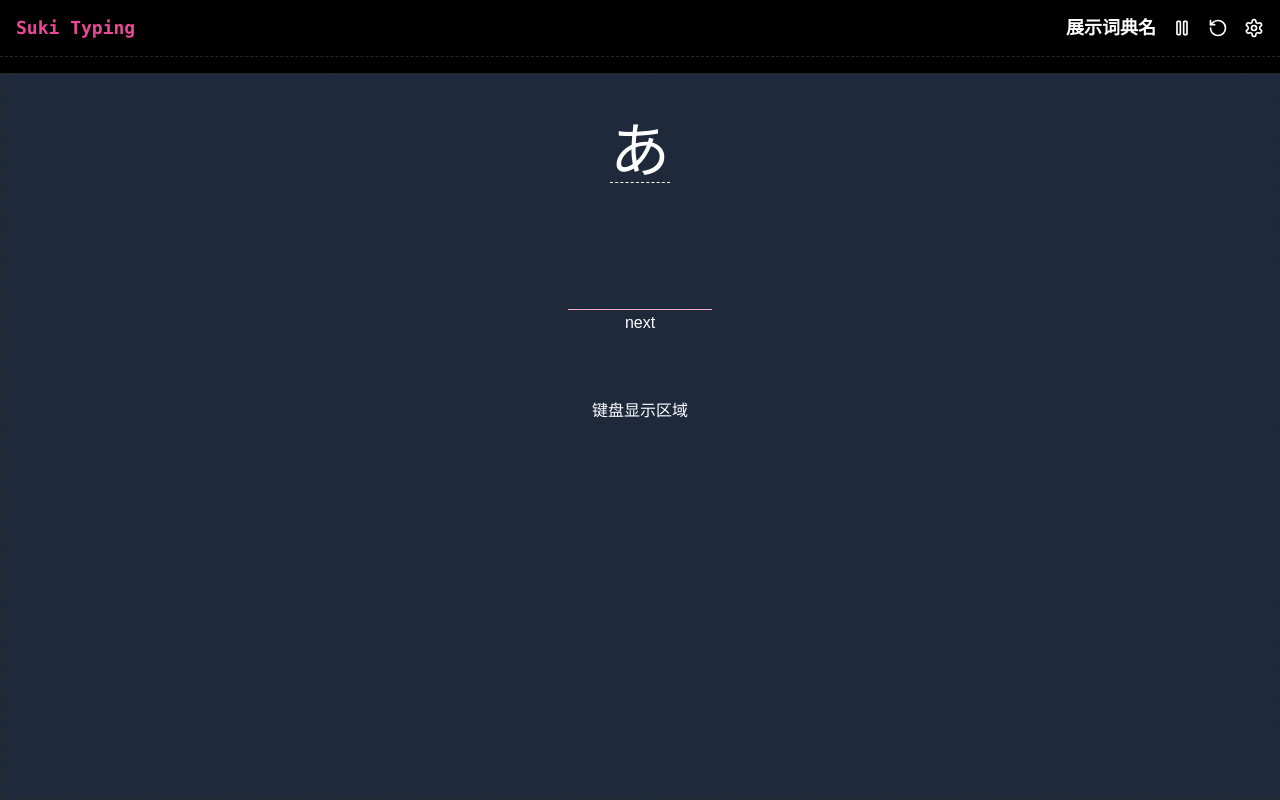
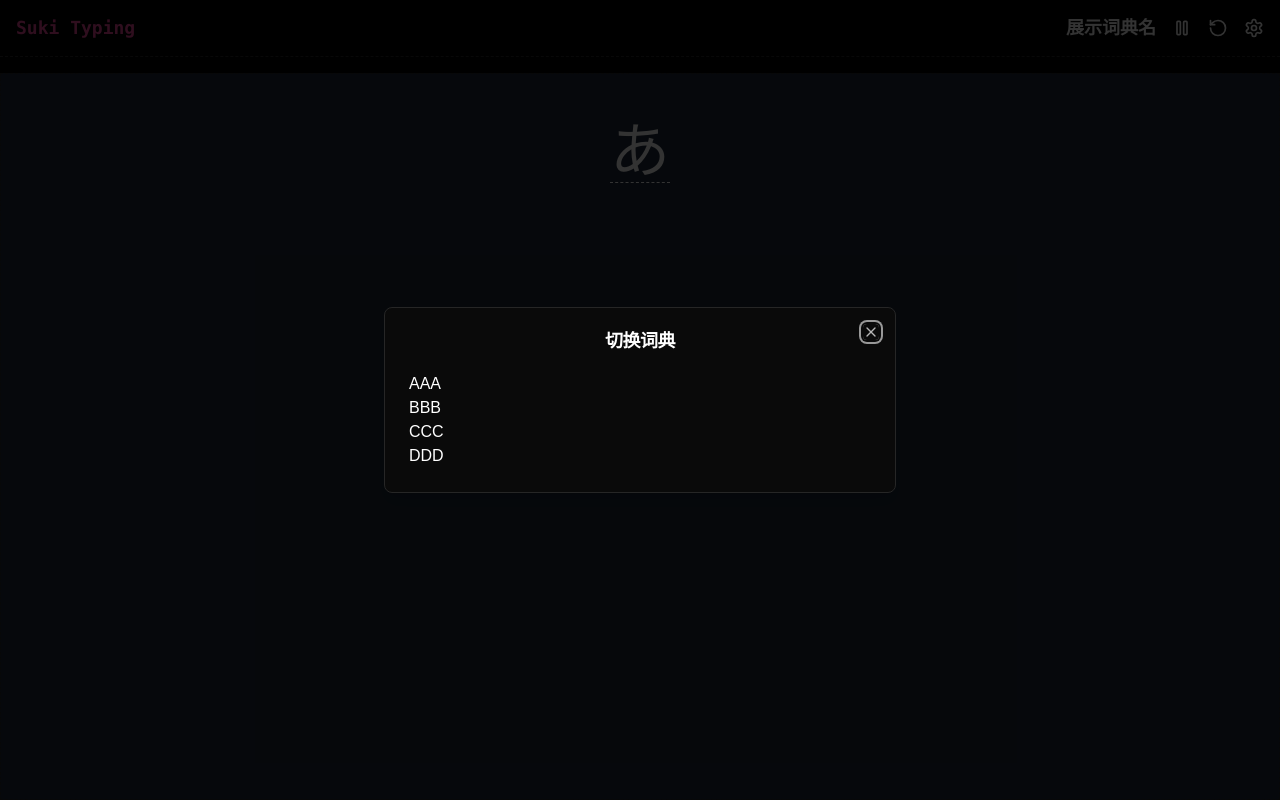
Before and after one commit to NeilYeTAT/suki-typing, a Next.js app: page / in a window 1280 px wide. Both pictures are taken after a click on the button "展示词典名". Built offline with nearby package versions, Linux system fonts and the light colour scheme; a small style sheet from the web is missing.

Commit message:
feat: complete basic toggle dictionary modal

```diff
--- a/package.json
+++ b/package.json
@@ -9,6 +9,7 @@
     "lint": "next lint"
   },
   "dependencies": {
+    "@radix-ui/react-dialog": "^1.1.6",
     "@radix-ui/react-menubar": "^1.1.6",
     "@radix-ui/react-tooltip": "^1.1.8",
     "axios": "^1.7.9",
@@ -22,7 +23,8 @@
     "react": "^19.0.0",
     "react-dom": "^19.0.0",
     "tailwind-merge": "^3.0.1",
-    "tailwindcss-animate": "^1.0.7"
+    "tailwindcss-animate": "^1.0.7",
+    "zustand": "^5.0.3"
   },
   "devDependencies": {
     "@eslint/eslintrc": "^3",
--- a/src/app/layout.tsx
+++ b/src/app/layout.tsx
@@ -1,6 +1,7 @@
 import type { Metadata } from 'next'
 import './globals.css'
 import { ThemeProvider } from '@/provider/theme-provider'
+import ModalProvider from '@/provider/modal-provider'
 
 export const metadata: Metadata = {
   title: 'Create Next App',
@@ -23,6 +24,7 @@
       <body className={`antialiased bg-black text-white font-wenkai`}>
         <ThemeProvider attribute="class" defaultTheme="dark">
           {children}
+          <ModalProvider />
         </ThemeProvider>
       </body>
     </html>
--- a/src/components/layout/header/internal/home-menu-card.tsx
+++ b/src/components/layout/header/internal/home-menu-card.tsx
@@ -1,18 +1,25 @@
+'use client'
+
 import {
   Tooltip,
   TooltipContent,
   TooltipProvider,
   TooltipTrigger,
 } from '@/components/ui/tooltip'
+import { useModalStore } from '@/hooks/use-modal-store'
 import { Pause, RotateCcw, Settings } from 'lucide-react'
 
 // TODO: 先不考虑复用, 样式暂无~
 const HomeMenuCard = () => {
+  const onOpen = useModalStore(state => state.onOpen)
+
   return (
     <menu className="flex gap-4 font-semibold text-lg">
       <TooltipProvider skipDelayDuration={1000}>
         <Tooltip>
-          <TooltipTrigger>展示词典名</TooltipTrigger>
+          <TooltipTrigger onClick={() => onOpen('create-dictionary')}>
+            展示词典名
+          </TooltipTrigger>
           <TooltipContent>
             <p>切换词典</p>
           </TooltipContent>
--- /dev/null
+++ b/src/components/ui/dialog.tsx
@@ -0,0 +1,122 @@
+"use client"
+
+import * as React from "react"
+import * as DialogPrimitive from "@radix-ui/react-dialog"
+import { X } from "lucide-react"
+
+import { cn } from "@/lib/utils"
+
+const Dialog = DialogPrimitive.Root
+
+const DialogTrigger = DialogPrimitive.Trigger
+
+const DialogPortal = DialogPrimitive.Portal
+
+const DialogClose = DialogPrimitive.Close
+
+const DialogOverlay = React.forwardRef<
+  React.ElementRef<typeof DialogPrimitive.Overlay>,
+  React.ComponentPropsWithoutRef<typeof DialogPrimitive.Overlay>
+>(({ className, ...props }, ref) => (
+  <DialogPrimitive.Overlay
+    ref={ref}
+    className={cn(
+      "fixed inset-0 z-50 bg-black/80  data-[state=open]:animate-in data-[state=closed]:animate-out data-[state=closed]:fade-out-0 data-[state=open]:fade-in-0",
+      className
+    )}
+    {...props}
+  />
+))
+DialogOverlay.displayName = DialogPrimitive.Overlay.displayName
+
+const DialogContent = React.forwardRef<
+  React.ElementRef<typeof DialogPrimitive.Content>,
+  React.ComponentPropsWithoutRef<typeof DialogPrimitive.Content>
+>(({ className, children, ...props }, ref) => (
+  <DialogPortal>
+    <DialogOverlay />
+    <DialogPrimitive.Content
+      ref={ref}
+      className={cn(
+        "fixed left-[50%] top-[50%] z-50 grid w-[512px] max-w-5xl translate-x-[-50%] translate-y-[-50%] gap-4 border bg-background p-6 shadow-lg duration-200 data-[state=open]:animate-in data-[state=closed]:animate-out data-[state=closed]:fade-out-0 data-[state=open]:fade-in-0 data-[state=closed]:zoom-out-95 data-[state=open]:zoom-in-95 data-[state=closed]:slide-out-to-left-1/2 data-[state=closed]:slide-out-to-top-[48%] data-[state=open]:slide-in-from-left-1/2 data-[state=open]:slide-in-from-top-[48%] sm:rounded-lg",
+        className
+      )}
+      {...props}
+    >
+      {children}
+      <DialogPrimitive.Close className="absolute right-4 top-4 rounded-sm opacity-70 ring-offset-background transition-opacity hover:opacity-100 focus:outline-none focus:ring-2 focus:ring-ring focus:ring-offset-2 disabled:pointer-events-none data-[state=open]:bg-accent data-[state=open]:text-muted-foreground">
+        <X className="h-4 w-4" />
+        <span className="sr-only">Close</span>
+      </DialogPrimitive.Close>
+    </DialogPrimitive.Content>
+  </DialogPortal>
+))
+DialogContent.displayName = DialogPrimitive.Content.displayName
+
+const DialogHeader = ({
+  className,
+  ...props
+}: React.HTMLAttributes<HTMLDivElement>) => (
+  <div
+    className={cn(
+      "flex flex-col space-y-1.5 text-center sm:text-left",
+      className
+    )}
+    {...props}
+  />
+)
+DialogHeader.displayName = "DialogHeader"
+
+const DialogFooter = ({
+  className,
+  ...props
+}: React.HTMLAttributes<HTMLDivElement>) => (
+  <div
+    className={cn(
+      "flex flex-col-reverse sm:flex-row sm:justify-end sm:space-x-2",
+      className
+    )}
+    {...props}
+  />
+)
+DialogFooter.displayName = "DialogFooter"
+
+const DialogTitle = React.forwardRef<
+  React.ElementRef<typeof DialogPrimitive.Title>,
+  React.ComponentPropsWithoutRef<typeof DialogPrimitive.Title>
+>(({ className, ...props }, ref) => (
+  <DialogPrimitive.Title
+    ref={ref}
+    className={cn(
+      "text-lg font-semibold leading-none tracking-tight",
+      className
+    )}
+    {...props}
+  />
+))
+DialogTitle.displayName = DialogPrimitive.Title.displayName
+
+const DialogDescription = React.forwardRef<
+  React.ElementRef<typeof DialogPrimitive.Description>,
+  React.ComponentPropsWithoutRef<typeof DialogPrimitive.Description>
+>(({ className, ...props }, ref) => (
+  <DialogPrimitive.Description
+    ref={ref}
+    className={cn("text-sm text-muted-foreground", className)}
+    {...props}
+  />
+))
+DialogDescription.displayName = DialogPrimitive.Description.displayName
+
+export {
+  Dialog,
+  DialogPortal,
+  DialogOverlay,
+  DialogTrigger,
+  DialogClose,
+  DialogContent,
+  DialogHeader,
+  DialogFooter,
+  DialogTitle,
+  DialogDescription,
+}
--- /dev/null
+++ b/src/hooks/use-modal-store.ts
@@ -0,0 +1,33 @@
+import { create } from 'zustand'
+
+type IModalType = 'create-dictionary'
+
+interface IModalStore {
+  isOpen: boolean
+  modalName: IModalType | null
+  onOpen: (type: IModalType, modalData?: IModalData) => void
+  onClose: () => void
+  modalData?: IModalData
+}
+
+interface IModalData {
+  dictionaryName: string
+}
+
+export const useModalStore = create<IModalStore>()(set => ({
+  isOpen: false,
+  modalName: null,
+  modalData: undefined,
+
+  onOpen: (modalName, modalData) =>
+    set({
+      isOpen: true,
+      modalName,
+      modalData,
+    }),
+  onClose: () =>
+    set({
+      isOpen: false,
+      modalName: null,
+    }),
+}))
--- /dev/null
+++ b/src/modal/components/create-dictionary-modal/toggle-dictionary-card.tsx
@@ -0,0 +1,13 @@
+const ToggleDictionaryCard = () => {
+  return (
+    <main>
+      {/* 点击后切换词典 */}
+      <p>AAA</p>
+      <p>BBB</p>
+      <p>CCC</p>
+      <p>DDD</p>
+    </main>
+  )
+}
+
+export default ToggleDictionaryCard
--- /dev/null
+++ b/src/modal/create-dictionary-modal.tsx
@@ -0,0 +1,36 @@
+'use client'
+
+import {
+  Dialog,
+  DialogContent,
+  DialogDescription,
+  DialogHeader,
+  DialogTitle,
+} from '@/components/ui/dialog'
+import { useModalStore } from '@/hooks/use-modal-store'
+import ToggleDictionaryCard from './components/create-dictionary-modal/toggle-dictionary-card'
+
+const DictionaryModal = () => {
+  const isOpen = useModalStore(state => state.isOpen)
+  const onClose = useModalStore(state => state.onClose)
+  const modalName = useModalStore(state => state.modalName)
+
+  const isModalOpen = isOpen && modalName === 'create-dictionary'
+
+  return (
+    <>
+      <Dialog open={isModalOpen} onOpenChange={onClose}>
+        <DialogContent className="min-w-96">
+          <DialogHeader>
+            <DialogTitle className="mx-auto">切换词典</DialogTitle>
+            <DialogDescription>{/* 不写报警告, 我强迫症 */}</DialogDescription>
+          </DialogHeader>
+          {/* 切换词典 */}
+          <ToggleDictionaryCard />
+        </DialogContent>
+      </Dialog>
+    </>
+  )
+}
+
+export default DictionaryModal
--- /dev/null
+++ b/src/provider/modal-provider.tsx
@@ -0,0 +1,11 @@
+import DictionaryModal from '@/modal/create-dictionary-modal'
+
+const ModalProvider = () => {
+  return (
+    <>
+      <DictionaryModal />
+    </>
+  )
+}
+
+export default ModalProvider
```
Also changed, not shown: 1 other file (tests, documents, lock files or other folders).
